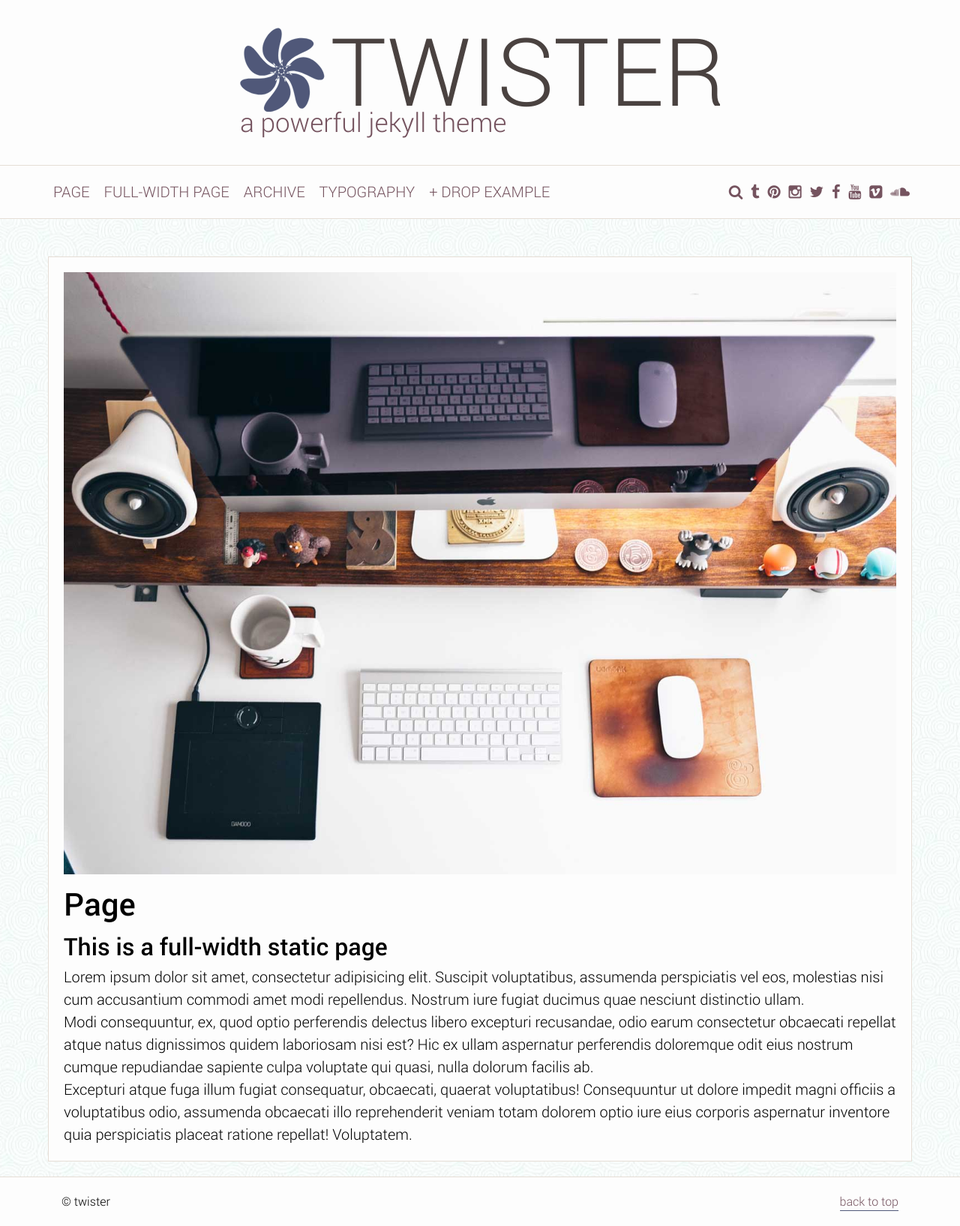
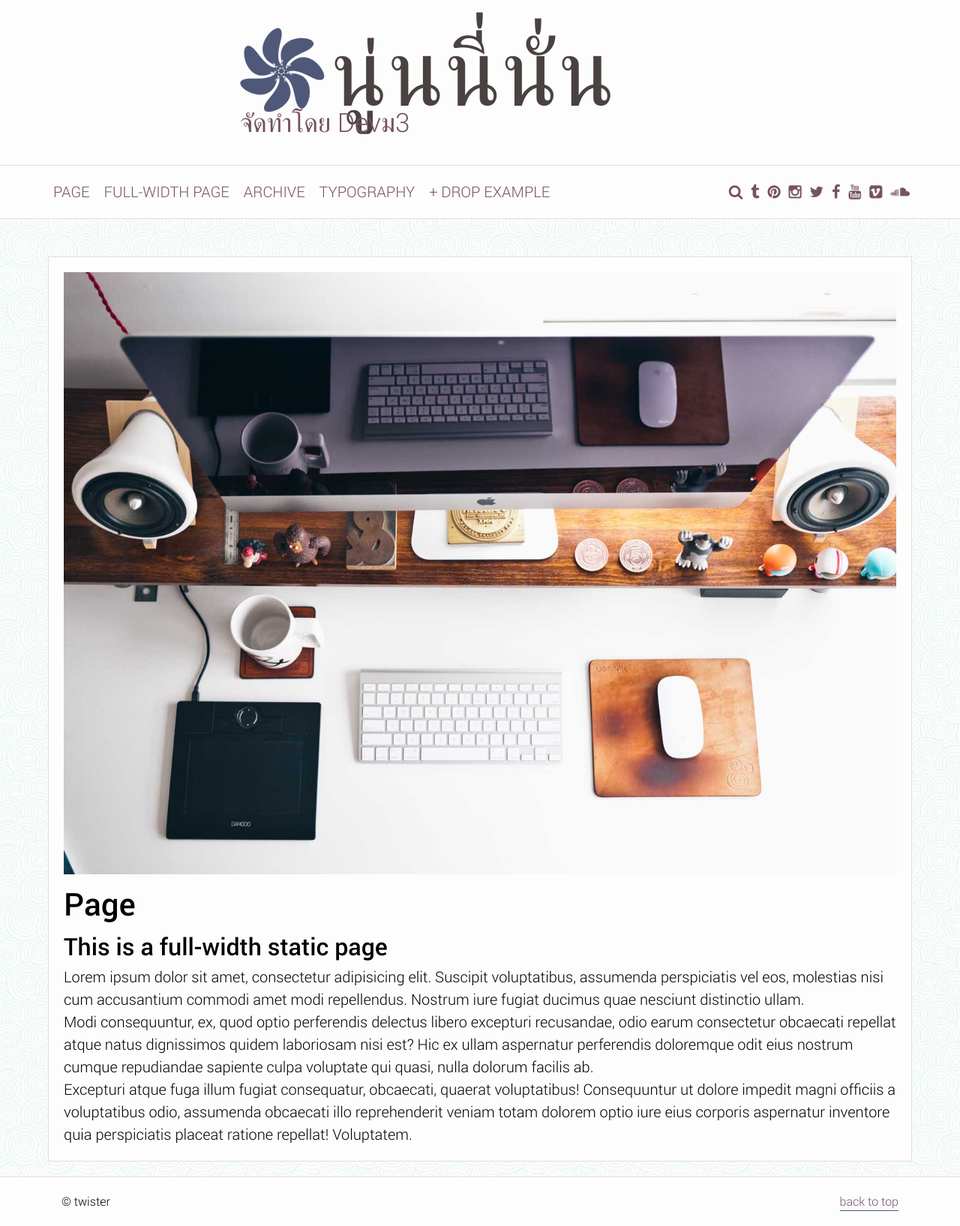
Before and after one commit to n3phthys/n3phthys.github.io, a Jekyll site: the page built from page-full/index.md, in a window 1280 px wide. Shown: the whole page at 75% size. Built offline with Jekyll 4.4.1, drawn with Linux system fonts in a browser that asks for light colours.

Commit message:
Update full.html

```diff
--- a/_includes/full.html
+++ b/_includes/full.html
@@ -2,10 +2,10 @@
   <g transform="translate(-292.0152,-375.88218)">
     <path class="icon" d="m 297.74177,394.32464 c -6.43839,7.45302 10.47423,2.57234 4.08373,-4.92179 -8.45201,-9.91167 4.56001,0.30634 -8.45598,-0.20531 -9.84128,-0.38685 4.51944,9.79291 6.39417,0.12411 2.47952,-12.78788 2.60362,3.75616 -5.11169,-6.73916 -5.83349,-7.93542 -4.83859,9.63922 3.88967,5.07655 11.54391,-6.03455 -1.31336,4.37751 2.08179,-8.19829 2.56705,-9.50845 -10.55305,2.227 -1.54383,6.20624 11.91551,5.26292 -4.24135,1.70251 7.70765,-3.48393 9.03454,-3.92143 -8.32085,-6.8622 -5.8148,2.66251 3.31449,12.5973 -3.97551,-2.25452 7.52949,3.85389 8.69884,4.61851 0.17712,-10.78402 -5.7071,-2.88615 -7.78241,10.44566 -0.71604,-4.51385 1.68147,8.28966 1.81274,9.68062 8.54172,-6.58525 -1.30184,-6.26148 -13.019,0.42823 3.08263,-3.37416 -5.43273,6.48315 z" transform="translate(2.1245714,0.11182024)" />
     <text x="316.02356" y="396.5386"  class="twister" xml:space="preserve">
-        <tspan x="316.02356" y="396.5386">Twister</tspan>
+        <tspan x="316.02356" y="396.5386">นู่นนี่นั่น</tspan>
     </text>
     <text x="292.00629" y="403.45459" class="slogan" xml:space="preserve">
-        <tspan x="292.00629" y="403.45459" id="tspan3790">a powerful jekyll theme</tspan>
+        <tspan x="292.00629" y="403.45459" id="tspan3790">จัดทำโดย Devม3 </tspan>
     </text>
   </g>
 </svg>
```
